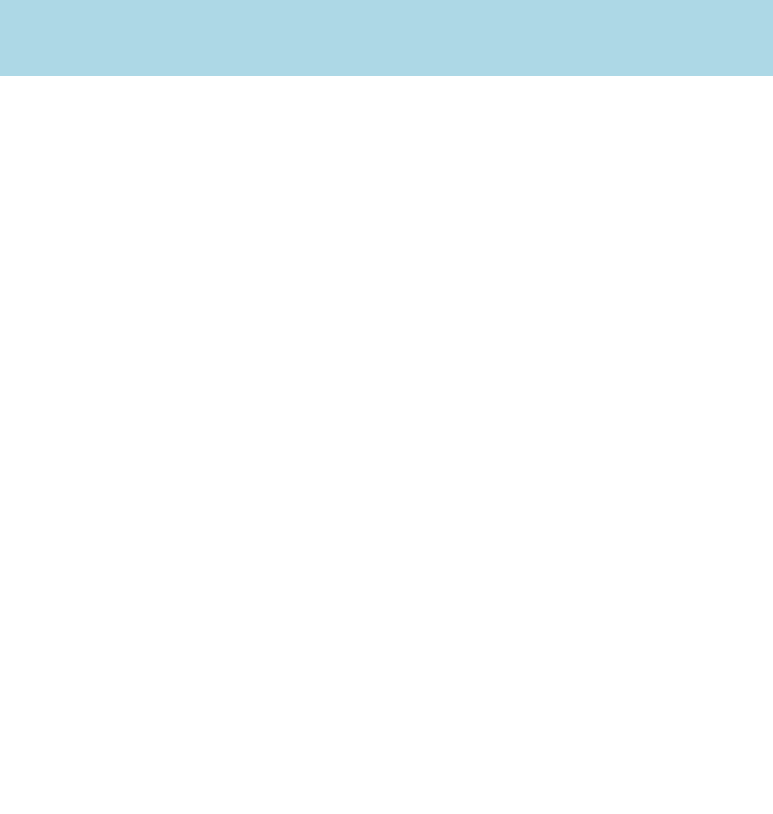
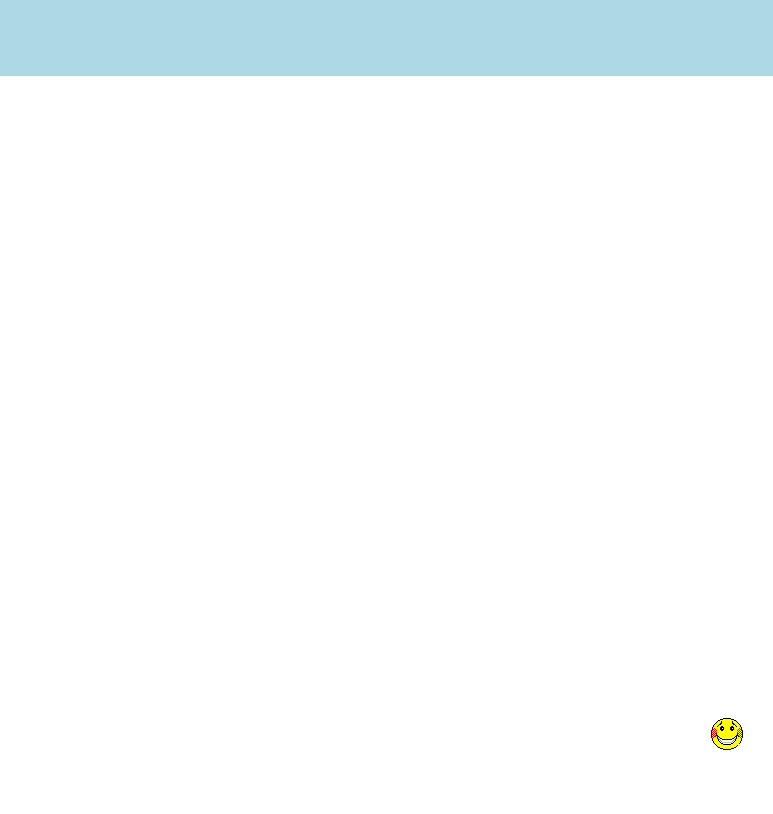
Before and after one commit to TamuKochalidze/TamunaKochalidze-5, a plain HTML site: page index.html in a window 1280 px wide. Shown: the full height of the page, 507-1280 px from the left. Drawn offline with Linux system fonts and the light colour scheme.

Commit message:
add smiley fixed

```diff
--- a/css/style.css
+++ b/css/style.css
@@ -93,6 +93,12 @@
 	c/*olor: blue;
 	font-size: 22px;*/
 
+.smiley-fixed {
+	position: fixed;
+	right: 30px;
+	bottom: 50px;
+}
+
 .test1::after {
 	content: '';
 	width: 1px;
--- a/index.html
+++ b/index.html
@@ -40,6 +40,7 @@
 		<img src="https://cdn.pixabay.com/photo/2016/05/05/02/37/sunset-1373171__340.jpg" alt="images">
 		<p class="text-image"> Hello World </p>
 	</div>
+	<img class="smiley-fixed" src="images/smiley.gif"  alt="smiley">
 	</section>
 	<!-- pseudo elements -->
 	<section>
```
